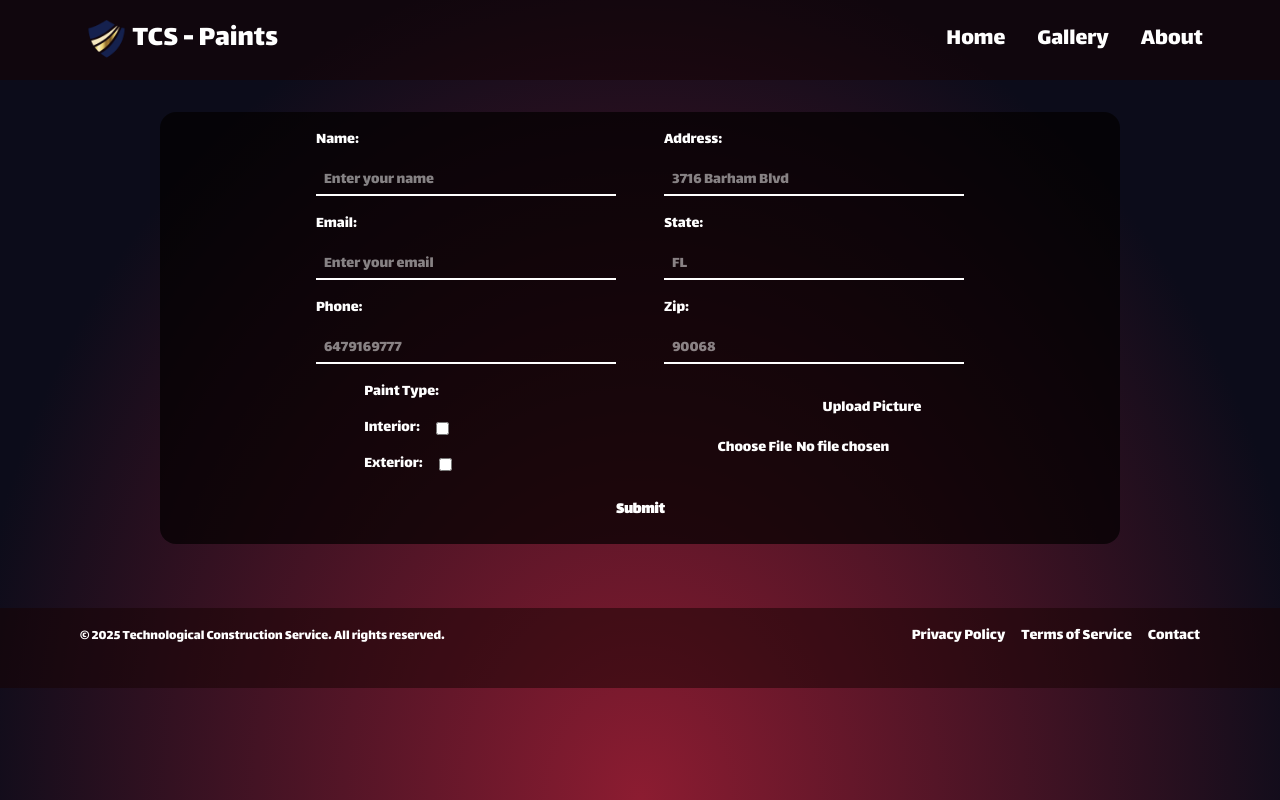
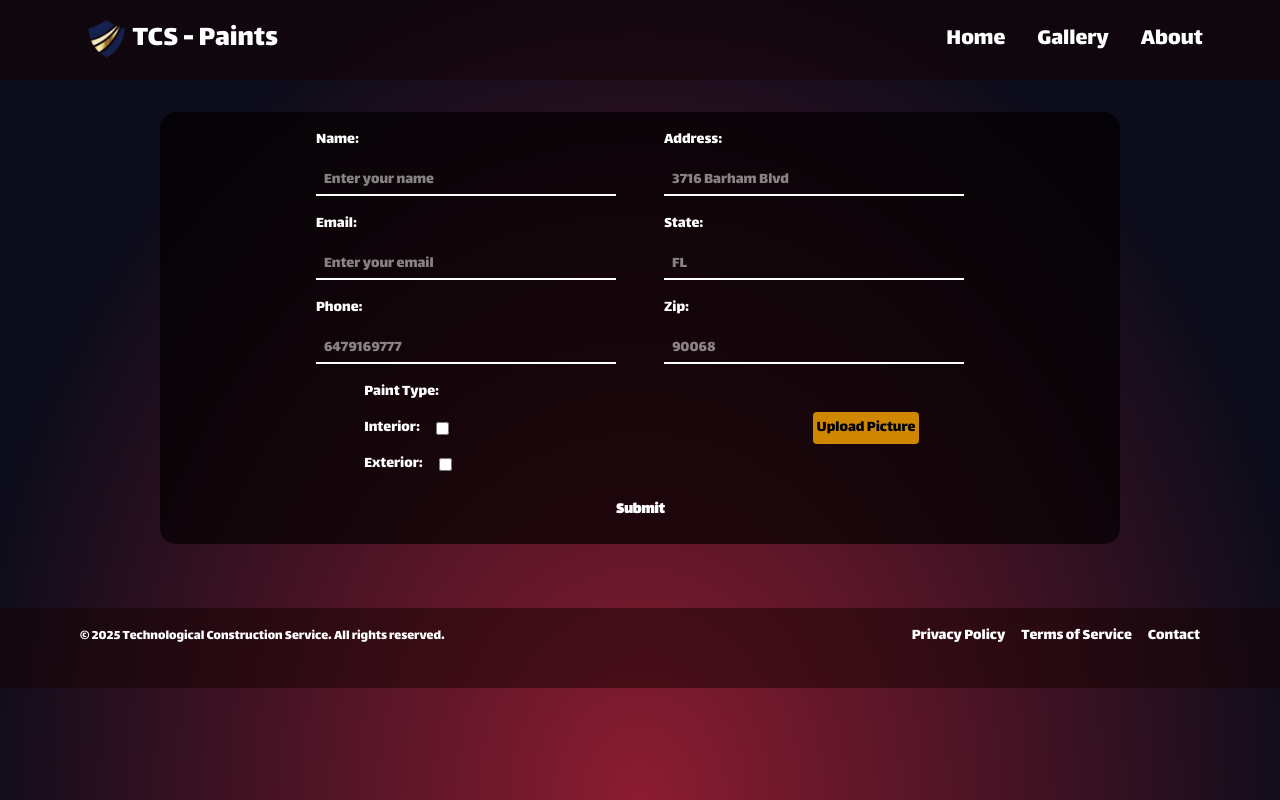
Before and after one commit to NikitaaOvramenko/TCS---Paints, a React (Vite) app in the folder TCS-Paint/: page /#/form in a window 1280 px wide. Built offline with nearby package versions, Linux system fonts and the light colour scheme.

Commit message:
updated form again

```diff
--- a/TCS-Paint/src/custom-components/FormTemplate.tsx
+++ b/TCS-Paint/src/custom-components/FormTemplate.tsx
@@ -20,7 +20,7 @@ export default function FormTemplate({ className }: FormProps) {
           fileName.endsWith("jpeg")
         )
       ) {
-        alert("Wrong File ! Bitch");
+        alert("Wrong File! only png,jpeg and jpg accepted!");
         e.target.value = "";
         return;
       }
@@ -169,16 +169,32 @@ export default function FormTemplate({ className }: FormProps) {
         </div>
 
         <div className="right w-[50%] h-full flex  justify-center">
-          <div className="flex flex-col gap-3 mb-4">
-            <div className="flex flex-col items-center gap-4">
-              <label htmlFor="file">Upload Picture</label>
+          <div className="flex flex-row gap-3 mb-4">
+            <div className="flex flex-row items-center gap-4">
+              <label
+                htmlFor="file"
+                className="bg-yellow-600 text-black rounded p-1 scale-100 active:scale-80 hover:text-white transition duration-300"
+              >
+                Upload Picture
+              </label>
               <input
-                className="focus:bg-black"
+                className="text-none hidden"
                 type="file"
                 id="file"
                 name="type-work"
                 onChange={handleUpload}
               />
+            </div>
+            <div className="image">
+              {file && (
+                <img
+                  src={file}
+                  className="self-end"
+                  width={50}
+                  height={50}
+                  alt="Uploaded preview"
+                />
+              )}
             </div>
           </div>
         </div>
```
